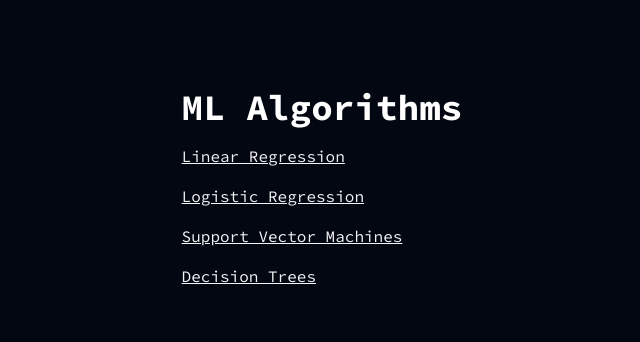
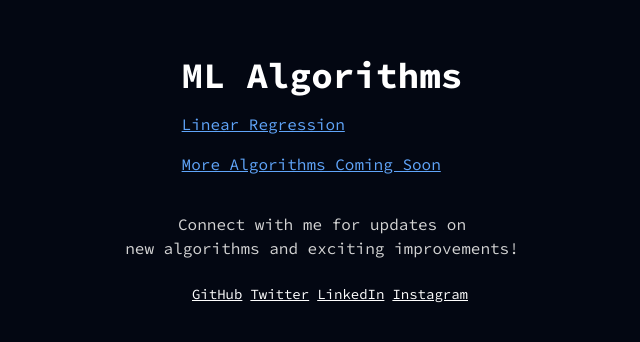
Before and after one commit to Mayankpratapsingh022/MLDataViz, a Next.js app in the folder dataviz/: page / in a window 1280 px wide. Shown: the part 212-554 px from the top of the page, without its empty margins (318-958 px from the left). Built offline with nearby package versions, Linux system fonts and the light colour scheme.

Commit message:
added social link component

```diff
--- /dev/null
+++ b/dataviz/app/about/profile.tsx
@@ -0,0 +1,32 @@
+import React from "react";
+
+const SocialLinks: React.FC = () => {
+  const links = [
+    { name: "GitHub", url: "https://github.com/Mayankpratapsingh022" },
+    { name: "Twitter", url: "https://x.com/Mayank_022" },
+    { name: "LinkedIn", url: "https://www.linkedin.com/in/mayankpratapsingh022/" },
+    { name: "Instagram", url: "https://www.instagram.com/mayankpratapsingh_022/" },
+  ];
+
+  return (
+    <div className="flex justify-center flex-col items-center gap-1 space-x-4 p-4  text-white">
+
+        <p className="text-center text-neutral-300 my-5 ">Connect with me for updates on<br/> new algorithms and exciting improvements!</p>
+     <div className="flex gap-2">
+      {links.map((link) => (
+        <a
+          key={link.name}
+          href={link.url}
+          target="_blank"
+          rel="noopener noreferrer"
+          className="text-sm underline hover:text-gray-300 transition"
+        >
+          {link.name}
+        </a>
+      ))}
+      </div>
+    </div>
+  );
+};
+
+export default SocialLinks;
--- a/dataviz/app/components/home.tsx
+++ b/dataviz/app/components/home.tsx
@@ -1,11 +1,11 @@
 import Link from "next/link";
+import SocialLinks from "../about/profile";
 
 const Topics = () => {
   const topics = [
     { name: "Linear Regression", path: "/linear-regression" },
-    { name: "Logistic Regression", path: "/logistic-regression" },
-    { name: "Support Vector Machines", path: "/svm" },
-    { name: "Decision Trees", path: "/decision-trees" },
+    { name: "More Algorithms Coming Soon", path: "/linear-regression" },
+
   ];
 
   return (
@@ -20,13 +20,16 @@ const Topics = () => {
           <li key={index} className="text-gray-400 hover:text-white transition-colors duration-200">
             <Link
               href={topic.path}
-              className="text-gray-100 underline hover:text-gray-300"
+              className="text-blue-400 underline hover:text-gray-300"
             >
               {topic.name}
             </Link>
           </li>
         ))}
       </ul>
+      <footer className="">
+      <SocialLinks/>
+      </footer>
     </div>
   );
 };
--- a/dataviz/app/linear-regression/page.tsx
+++ b/dataviz/app/linear-regression/page.tsx
@@ -14,6 +14,7 @@ import DataTable from "../algo/linear-regression/table";
 import ErrorExplanation from "../algo/linear-regression/errorblog";
 import GradientDescentTraining from "../algo/linear-regression/Train";
 import TrainBlog from "../algo/linear-regression/Trainblog";
+import SocialLinks from "../about/profile";
 
 export default function LinearRegressionPage() {
     return (
@@ -42,6 +43,9 @@ export default function LinearRegressionPage() {
 <ErrorExplanation/>
 <GradientDescentTraining/>
 <TrainBlog/>
+<footer className="">
+      <SocialLinks/>
+      </footer>
         </div></DataProvider>
 
       </div>
```
